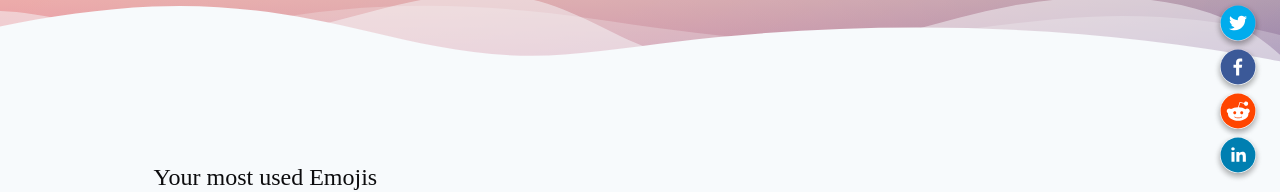
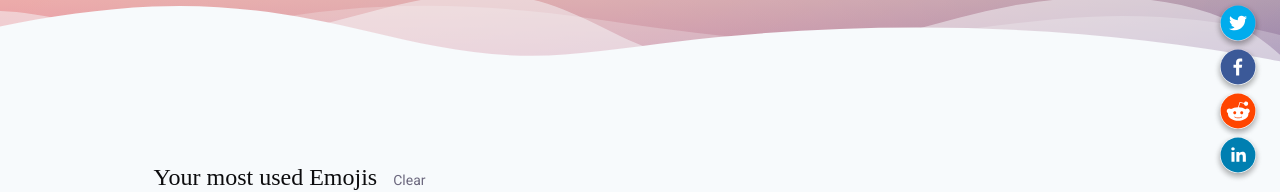
Before and after one commit to Siglave/copy-paste-css, a Next.js app: page /emojis in a window 1280 px wide. Shown: the part 611-803 px from the top of the page. Built offline with nearby package versions, Linux system fonts and the light colour scheme; a web font is replaced by a local one.

Commit message:
Clear emojis

```diff
--- a/pages/emojis.js
+++ b/pages/emojis.js
@@ -197,6 +197,12 @@ const SearchInput = styled.input`
 
 `
 
+const ClearEmojis = styled.p`
+    margin-left: 16px;
+    cursor: pointer;
+    font-size: 14px;
+    color: ${({ theme }) => theme.grey4};
+`
 
 const SITE_URL = "https://copy-paste-css.com/emojis";
 const Title = "Copy Paste and save every Emojis!";
@@ -279,7 +285,10 @@ export default function EmojisPage() {
             <Layout>
                 <div style={{ background: "#f7fafc" }}>
                     <div>
-                        <EmojiCategory>Your most used Emojis</EmojiCategory>
+                        <Flex style={{ alignItems: "baseline" }}>
+                            <EmojiCategory>Your most used Emojis</EmojiCategory>
+                            <ClearEmojis onClick={() => { localStorage.removeItem('savedEmojis'); setSavedEmojis([]) }}>Clear</ClearEmojis>
+                        </Flex>
                         <Flex>
                             {savedEmojis.length === 0 && (
                                 <NoSavedEmojis>📌 Click on an emoji to save it!</NoSavedEmojis>
```
